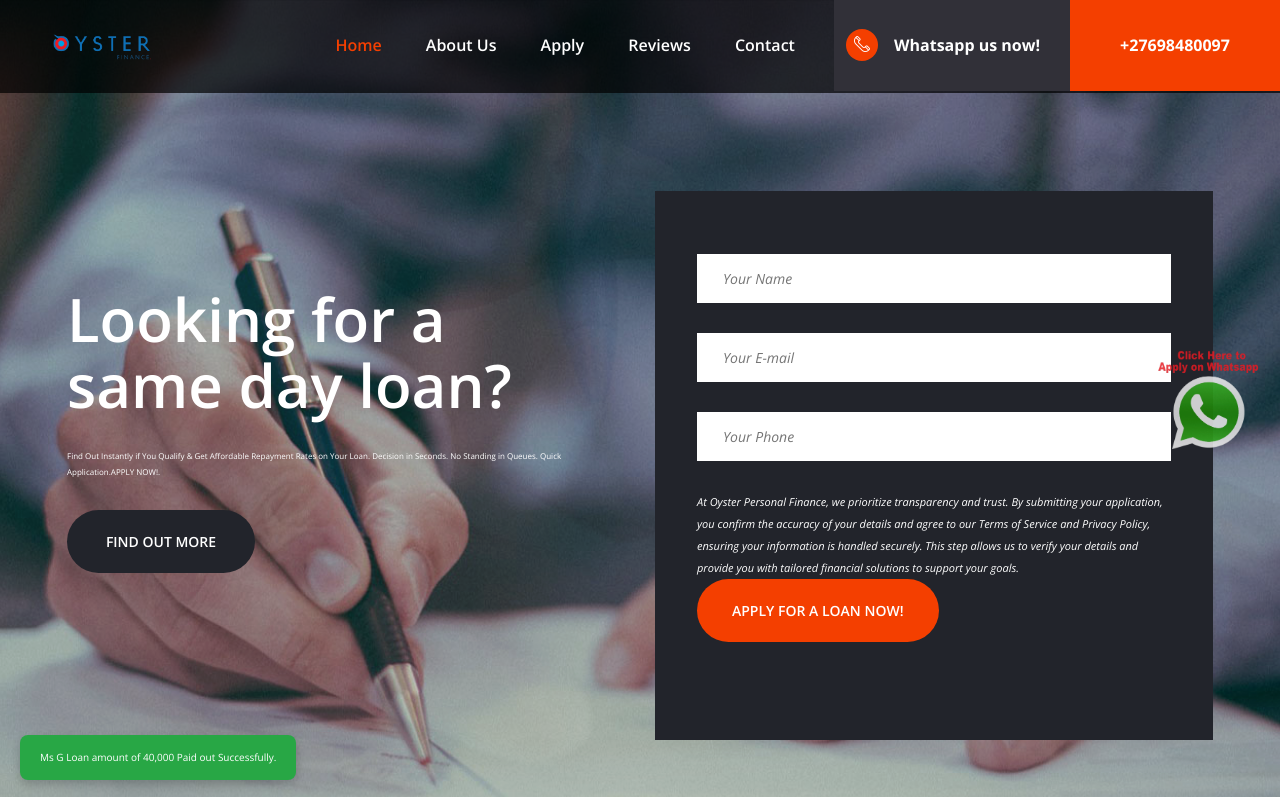
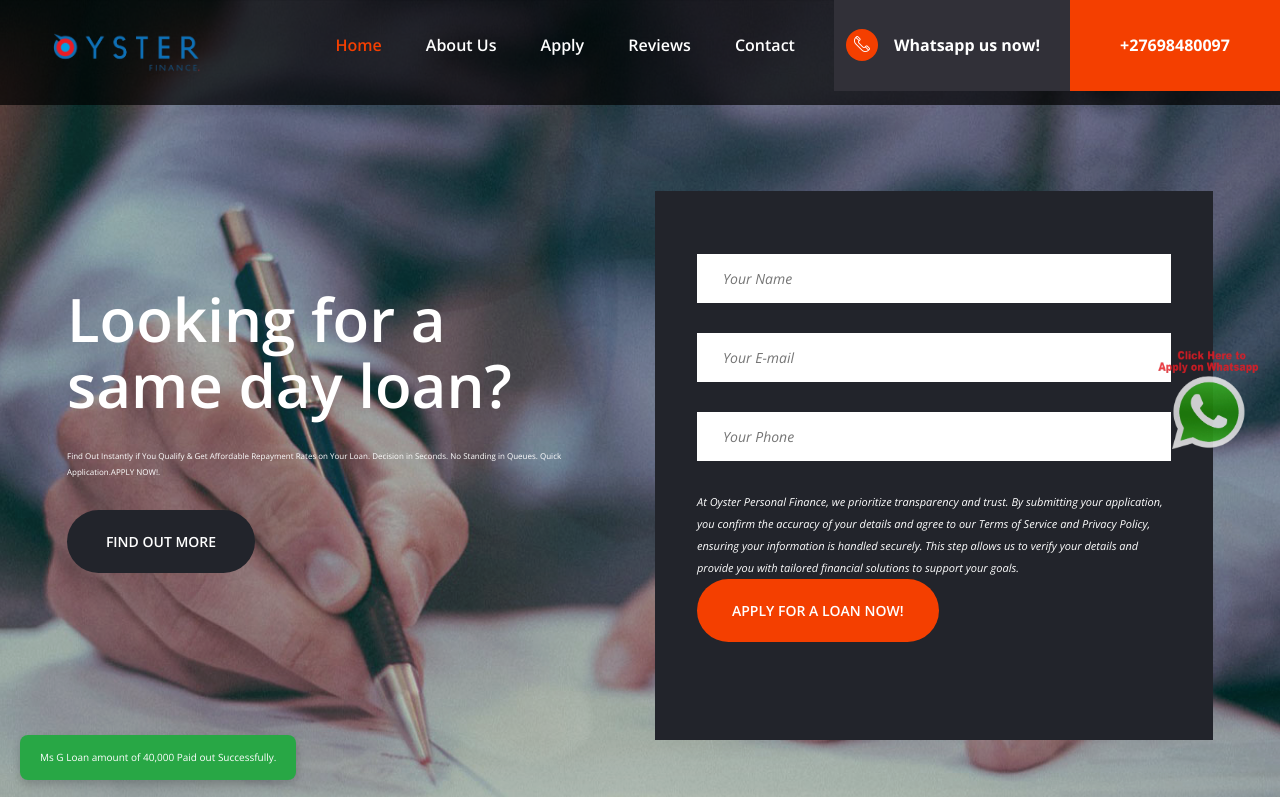
Before and after one commit to OysterPersonalfinance/loans, a plain HTML site: page index.html in a window 1280 px wide. Shown: the top 797 px of the page. Drawn offline with nearby package versions, Linux system fonts and the light colour scheme; files whose address does not match are found by name.

Commit message:
Update style.css

```diff
--- a/css/style.css
+++ b/css/style.css
@@ -448,7 +448,7 @@
 	float: left;
 	display: inline-block;
 	padding: 33px 0;
-	width: 8%;
+	width: 12%;
 }
 
 .main-menu {
```
